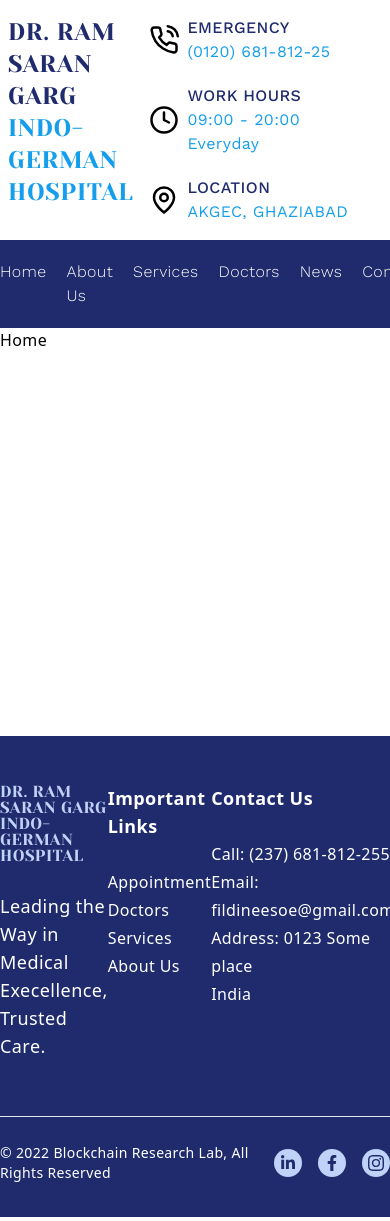
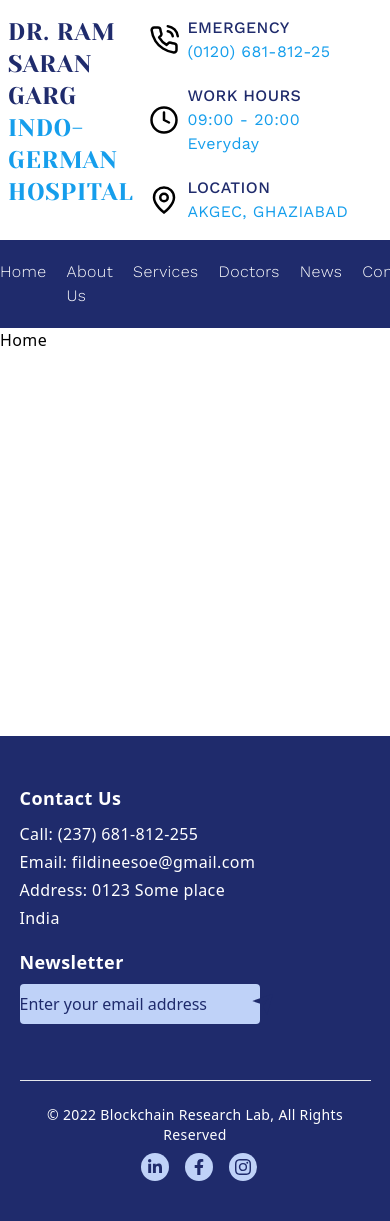
Before and after one commit to hospital-website/hospital-website, a React (Create React App) app: page / in a window 390 px wide. Shown: the top 1221 px of the page. Built offline with nearby package versions, Linux system fonts and the light colour scheme.

Commit message:
Footer responsive added

```diff
--- a/src/Components/Footer/Footer.css
+++ b/src/Components/Footer/Footer.css
@@ -20,6 +20,7 @@
 }
 .newsletter-input::placeholder {
   color: #1f2b6c;
+  letter-spacing: 0;
 }
 .main-footer {
   line-height: 28px;
--- a/src/Components/Footer/Footer.js
+++ b/src/Components/Footer/Footer.js
@@ -8,9 +8,9 @@
 
 const Footer = () => {
   return (
-    <footer className=" main-footer bg-primary w-full">
-      <div className="footer-up max-w-5xl mx-auto flex justify-between py-12">
-        <div className="footer-imp-links text-white list-none">
+    <footer className=" main-footer bg-primary w-full w-90">
+      <div className="footer-up w-[90vw] max-w-5xl mx-auto flex justify-between py-12  md:flex-row flex-col ">
+        <div className="footer-imp-links text-white  hidden md:block">
           <div className="mb-7">
             <p className="footer-head-name">
               dr. ram saran garg
@@ -25,7 +25,7 @@
           </p>
         </div>
         {/* gfdg */}
-        <div className="footer-imp-links text-white list-none">
+        <div className="footer-imp-links text-white list-none hidden lg:block ">
           <h1 className="mb-7 text-lg font-semibold">Important Links</h1>
           <li className="font-light">Appointment</li>
           <li className="font-light">Doctors</li>
@@ -33,21 +33,23 @@
           <li className="font-light">About Us</li>
         </div>
         <div className="footer-contact text-white list-none">
-          <h1 className="mb-7 text-lg font-semibold">Contact Us</h1>
+          <h1 className=" mb-2 md:mb-7 text-lg font-semibold">Contact Us</h1>
           <li className="font-light">Call: (237) 681-812-255</li>
           <li className="font-light">Email: fildineesoe@gmail.com</li>
           <li className="font-light">Address: 0123 Some place</li>
           <li className="font-light">India</li>
         </div>
         <div className="footer-contact text-white list-none">
-          <h1 className="mb-7 text-lg font-semibold">Newsletter</h1>
+          <h1 className="mb-2 md:mb-7 mt-4 text-lg md:mt-0 font-semibold">
+            Newsletter
+          </h1>
           <div
             id="newsletter-btn"
-            className="bg-accent   py-1.5  text-primary rounded w-64 flex justify-around items-center "
+            className="bg-accent   py-1.5  text-primary rounded w-60 flex justify-evenly items-center "
           >
             <form action="">
               <input
-                type="text"
+                type="email"
                 placeholder="Enter your email address"
                 className="newsletter-input bg-accent text-primary border-none  "
               />
@@ -59,10 +61,10 @@
         </div>
       </div>
 
-      <hr className="bg-accent py-0.1 my-2 max-w-5xl mx-auto" />
+      <hr className="bg-accent py-0.1 my-2 w-[90vw] max-w-5xl mx-auto" />
 
-      <div className="footer-social flex justify-between  items-center  max-w-5xl mx-auto pb-8 pt-4">
-        <span className="text-white font-light text-sm ">
+      <div className="footer-social flex  justify-between  items-center w-[90vw] max-w-5xl mx-auto pb-8 pt-4 md:flex-row flex-col">
+        <span className="text-white font-light text-sm text-center ">
           © 2022 Blockchain Research Lab, All Rights Reserved
         </span>
         <div className="flex ">
```
